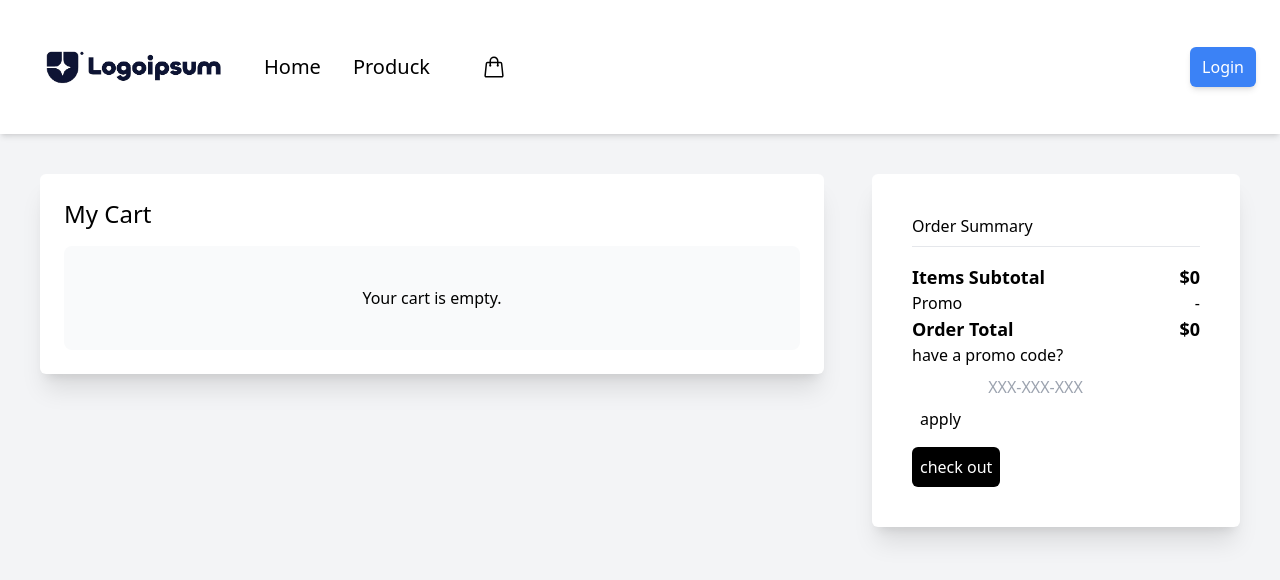
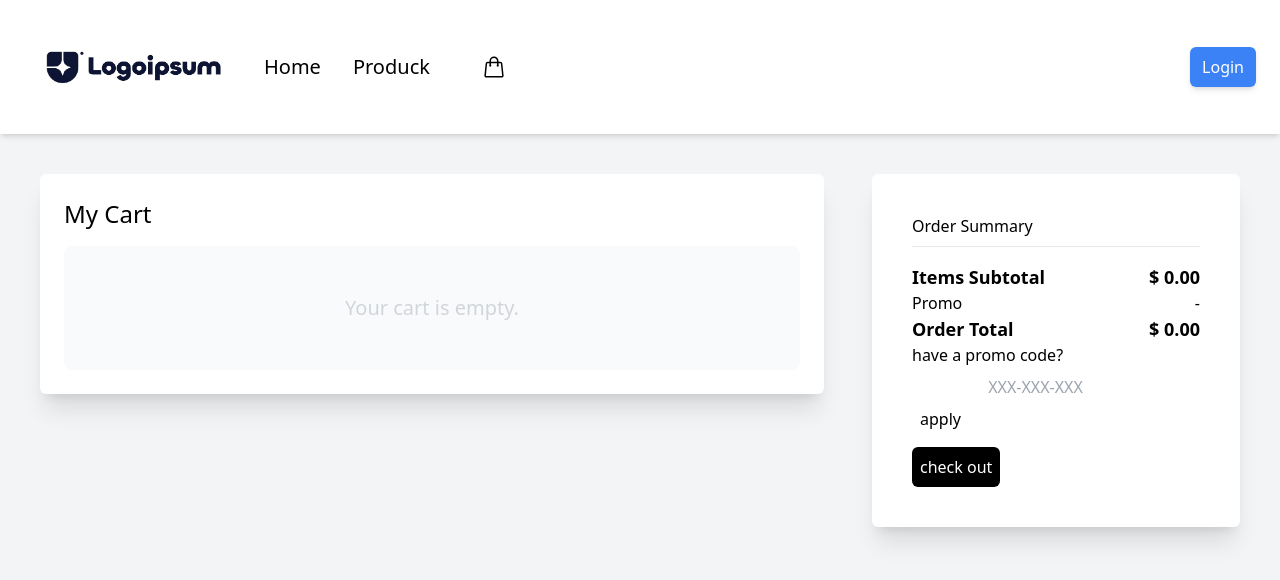
Before and after one commit to Jois01/e-commerce, a Vue app: page /Cart in a window 1280 px wide. Shown: the top 580 px of the page. Built offline with nearby package versions, Linux system fonts and the light colour scheme.

Commit message:
perbaikan foto untuk keranjang

```diff
--- a/src/components/cart.vue
+++ b/src/components/cart.vue
@@ -4,7 +4,7 @@
       <div class="card bg-white m-6 p-2 rounded-md shadow-xl">
         <div class="card-title m-4 text-2xl">My Cart</div>
         <div class="card-body m-4 items-center">
-          <div class="card bg-gray-50 rounded-lg">
+          <div class="card bg-gray-50 rounded-lg p-2">
             <div v-if="cart.length" class="container mx-auto">
               <div
                 v-for="(item, index) in cart"
@@ -12,9 +12,9 @@
                 class="flex justify-between items-center mb-4 m-8"
               >
                 <img
-                  :src="item.thumbnail || item.images || 'default.jpg'"
+                  :src="item.thumbnail || item.images || 'default.png'"
                   alt="Product Image"
-                  class="w-20 h-20 object-cover"
+                  class="w-20 h-20 object-cover rounded-md"
                 />
                 <h2 class="text-lg font-medium">{{ item.title }}</h2>
                 <div class="flex items-center">
@@ -27,13 +27,25 @@
                   </button>
                 </div>
                 <span class="text-lg font-medium">${{ item.price }}</span>
-                <button @click="removeFromCart(index)" class="text-red-500">Remove</button>
-              </div>
-              <div class="text-right mt-6">
-                <h3 class="text-xl font-bold">Total:</h3>
+                <button @click="removeFromCart(index)" class="text-red-500">
+                  <svg
+                    xmlns="http://www.w3.org/2000/svg"
+                    fill="none"
+                    viewBox="0 0 24 24"
+                    stroke-width="1.5"
+                    stroke="currentColor"
+                    class="size-6"
+                  >
+                    <path
+                      stroke-linecap="round"
+                      stroke-linejoin="round"
+                      d="m14.74 9-.346 9m-4.788 0L9.26 9m9.968-3.21c.342.052.682.107 1.022.166m-1.022-.165L18.16 19.673a2.25 2.25 0 0 1-2.244 2.077H8.084a2.25 2.25 0 0 1-2.244-2.077L4.772 5.79m14.456 0a48.108 48.108 0 0 0-3.478-.397m-12 .562c.34-.059.68-.114 1.022-.165m0 0a48.11 48.11 0 0 1 3.478-.397m7.5 0v-.916c0-1.18-.91-2.164-2.09-2.201a51.964 51.964 0 0 0-3.32 0c-1.18.037-2.09 1.022-2.09 2.201v.916m7.5 0a48.667 48.667 0 0 0-7.5 0"
+                    />
+                  </svg>
+                </button>
               </div>
             </div>
-            <div v-else class="text-center py-10">
+            <div v-else class="text-center text-xl text-gray-300 py-10">
               <p>Your cart is empty.</p>
             </div>
           </div>
@@ -47,9 +59,7 @@
         <div class="mt-4">
           <div class="flex justify-between">
             <h5 class="text-lg font-bold">Items Subtotal</h5>
-            <div class="total text-lg font-bold">
-              ${{ cart.reduce((total, item) => total + item.price * item.quantity, 0) }}
-            </div>
+            <div class="total text-lg font-bold">$ {{ cartTotal }}</div>
           </div>
           <div class="flex justify-between">
             <div>Promo</div>
@@ -57,9 +67,7 @@
           </div>
           <div class="flex justify-between">
             <h5 class="text-lg font-bold">Order Total</h5>
-            <div class="total text-lg font-bold">
-              ${{ cart.reduce((total, item) => total + item.price * item.quantity, 0) }}
-            </div>
+            <div class="total text-lg font-bold">$ {{ cartTotal }}</div>
           </div>
           <div>have a promo code?</div>
           <input type="text" class="text-center p-2" placeholder="XXX-XXX-XXX" />
@@ -88,6 +96,11 @@
       this.cart = storedCart
     }
   },
+  computed: {
+    cartTotal() {
+      return this.cart.reduce((total, item) => total + item.price * item.quantity, 0).toFixed(2)
+    },
+  },
   methods: {
     buttonKurang(index) {
       this.cart[index].quantity--
--- a/src/views/DetailProductView.vue
+++ b/src/views/DetailProductView.vue
@@ -4,7 +4,7 @@
   >
     <div class="grid grid-cols-1 md:grid-cols-2 items-center gap-4">
       <div class="col-sel-2">
-        <img :src="product.images" alt="image" class="w-96"/>
+        <img :src="product.images" alt="image" class="w-96" />
       </div>
       <div class="items-center justify-center m-10">
         <h1 class="text-3xl font-bold text-left">{{ product.title }}</h1>
@@ -48,6 +48,7 @@
       if (isLoggedIn.value) {
         const cartItem = {
           id: this.product.id,
+          images: this.product.images,
           title: this.product.title,
           price: this.product.price,
           quantity: 1,
```
Also changed, not shown: public/default.png (added).
